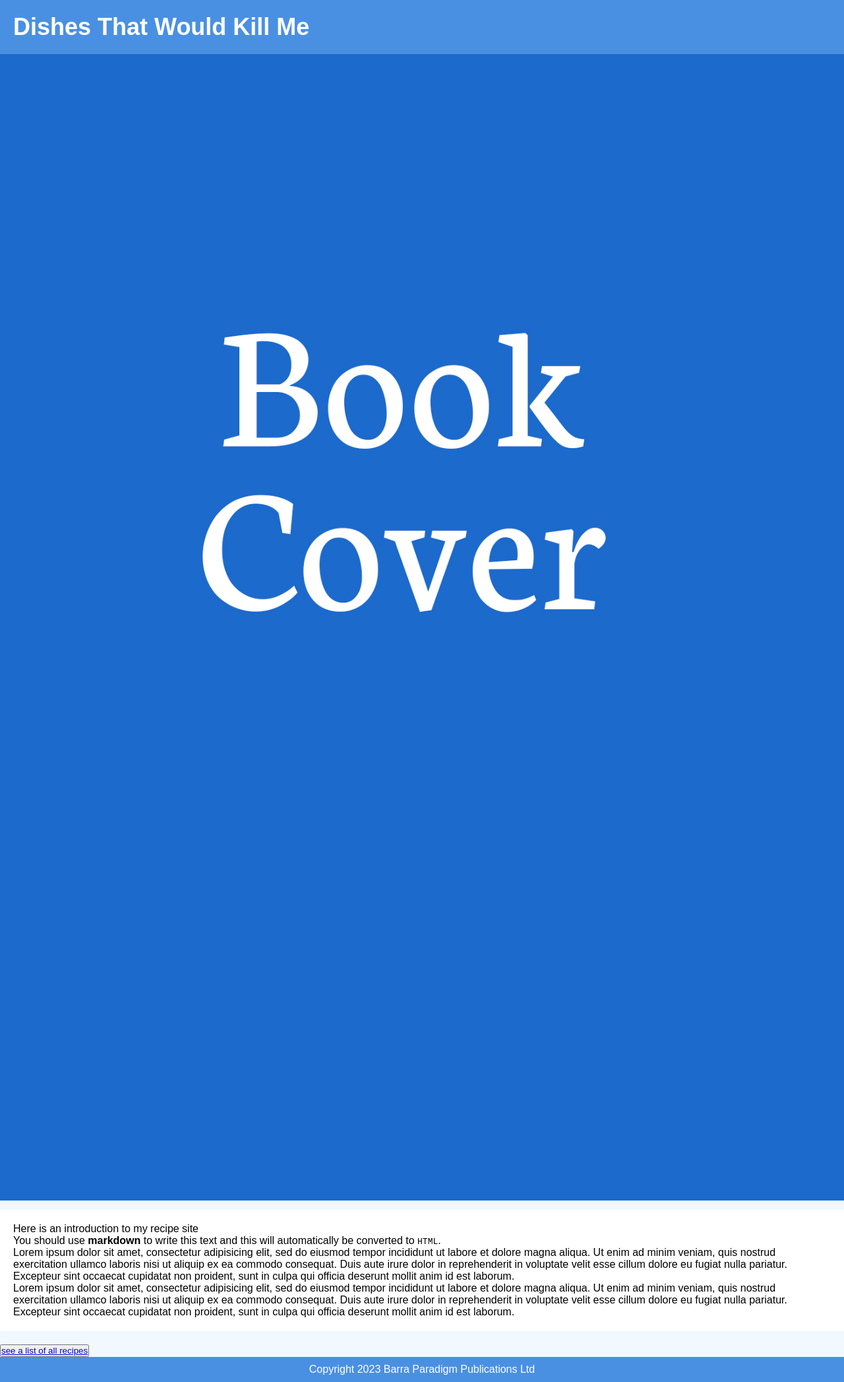
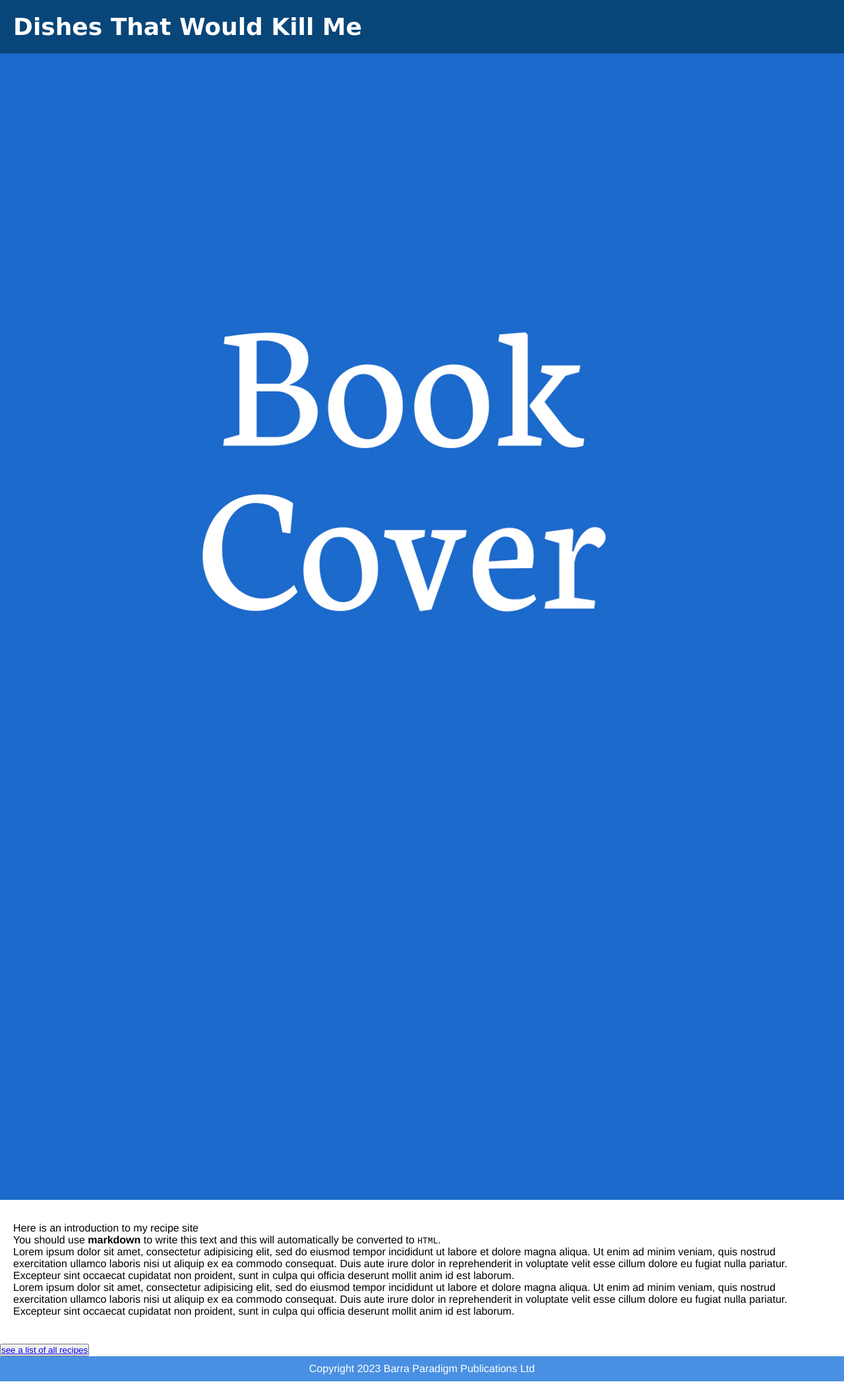
Before and after one commit to thomasgodfrey48/instantcrush, a Jekyll site: the page built from home/index.md, in a window 1280 px wide. Shown: the whole page at 66% size. Built offline with Jekyll 4.4.1, drawn with Linux system fonts in a browser that asks for light colours.

Commit message:
Update recipes.css

```diff
--- a/styles/recipes.css
+++ b/styles/recipes.css
@@ -88,3 +88,35 @@
   padding: 10px;
   text-align: center;
 }
+
+/* Set the page background color */
+body {
+  background-color: #fff; /* white */
+}
+
+/* Set the font style */
+body {
+  font-family: "Helvetica Neue", Helvetica, Arial, sans-serif;
+}
+
+/* Set the grand header with menu */
+header {
+  background-color: #084679; /* dark blue core */
+  color: #fff; /* white text */
+  font-family: "Comic Sans MS", cursive, sans-serif; /* informal font */
+  padding: 20px;
+}
+
+/* Set the style for the menu links */
+header a {
+  color: #fff; /* white */
+  text-decoration: none;
+  padding: 10px;
+  margin: 0 10px;
+}
+
+/* Set the hover style for the menu links */
+header a:hover {
+  background-color: #ffcc00; /* yellow */
+  color: #084679; /* dark blue */
+}
```
